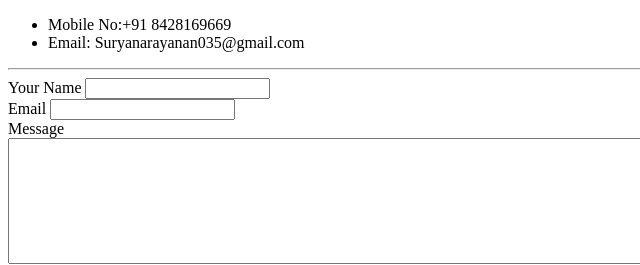
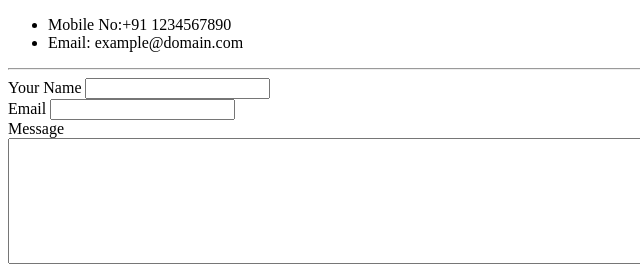
Before and after one commit to suryanarayanan035/cv, a plain HTML site: page contactme.html in a window 1280 px wide. Shown: the top 265 px of the page, 0-640 px from the left. Drawn offline with Linux system fonts and the light colour scheme.

Commit message:
Update contactme.html

```diff
--- a/contactme.html
+++ b/contactme.html
@@ -6,8 +6,8 @@
   </head>
   <body>
     <ul>
-      <li>Mobile No:+91 8428169669</li>
-      <li>Email: Suryanarayanan035@gmail.com</li>
+      <li>Mobile No:+91 1234567890</li>
+      <li>Email: example@domain.com</li>
     </ul>
     <hr>
     <form  action="mailto:example@domain.com" method="post">
```
